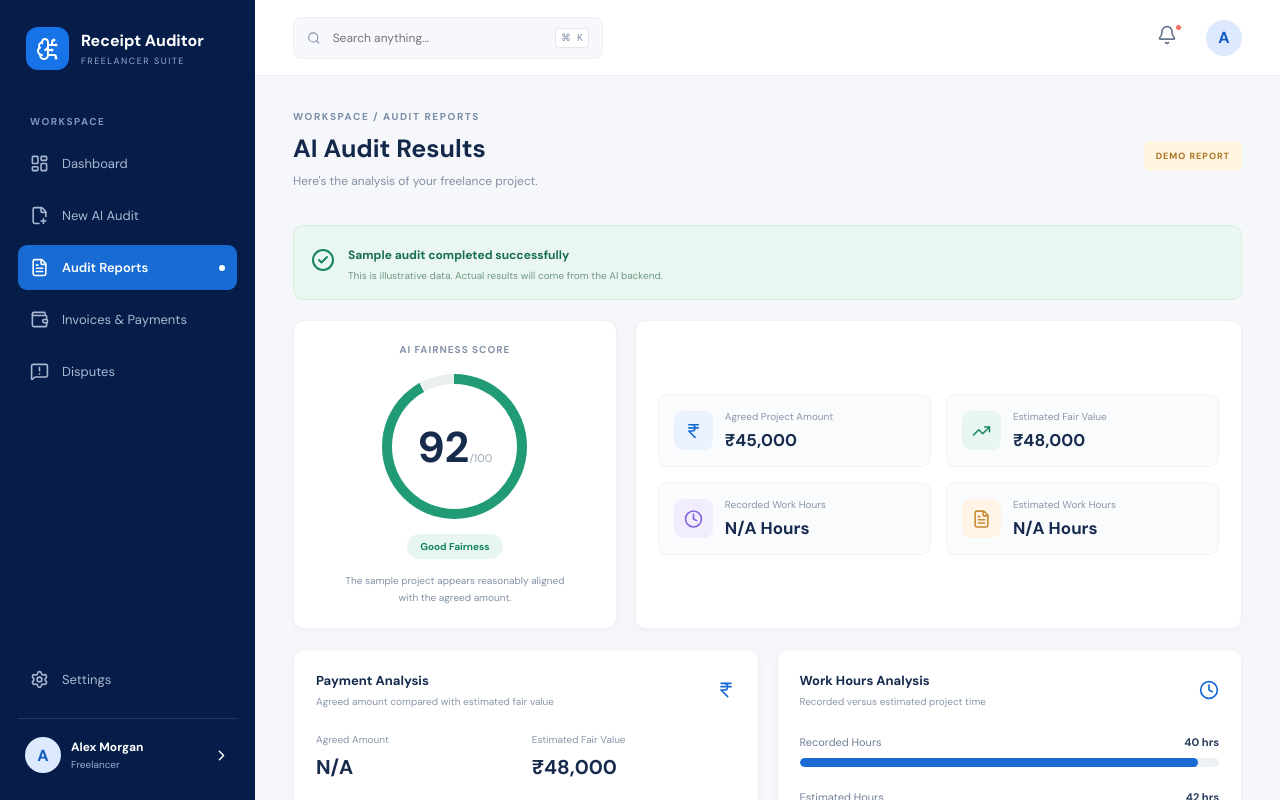
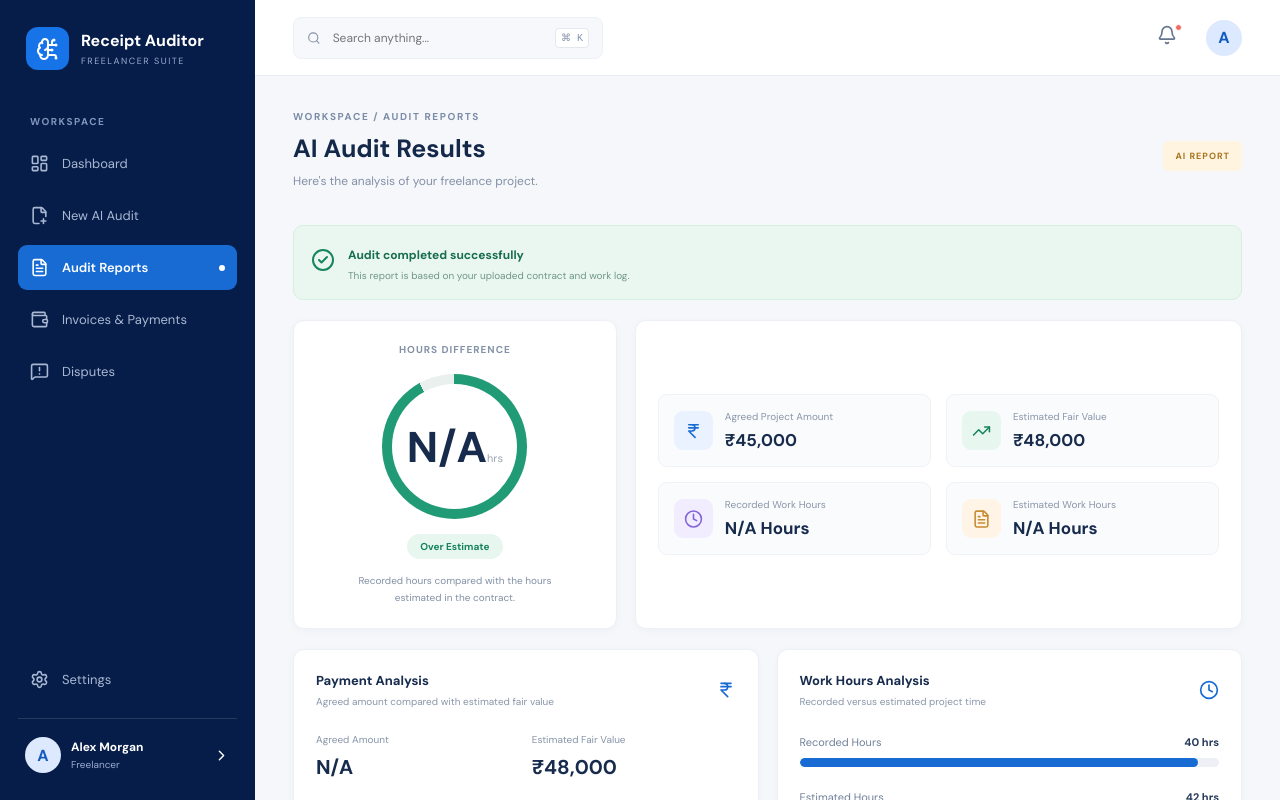
Before and after one commit to sirikcs/ai-receipt-auditor0, a React app in the folder frontend/: page / in a window 1280 px wide. Both pictures are taken after a click on the button "Audit Reports". Shown: the top 800 px of the page. Built offline with nearby package versions, Linux system fonts and the light colour scheme; the HTML template or start-up script is replaced by a standard one.

Commit message:
Show real audit data on results page

```diff
--- a/frontend/src/pages/AuditResults.jsx
+++ b/frontend/src/pages/AuditResults.jsx
@@ -17,7 +17,7 @@ export default function AuditResults({ result }) {
   const estimatedHours = result?.worklog_summary?.estimated_hours;
   const agreedAmount = result?.payment_summary?.agreed_amount;
   const currency = result?.payment_summary?.currency;
-  const aiText = result?.ai_analysis;
+  const aiText = result?.ai_analysis || result?.analysis;
   return (
     <div className="results-page">
 
@@ -27,7 +27,7 @@ export default function AuditResults({ result }) {
           <h1>AI Audit Results</h1>
           <p>Here's the analysis of your freelance project.</p>
         </div>
-        <span className="sample-badge">DEMO REPORT</span>
+        <span className="sample-badge">AI REPORT</span>
       </div>
 
       <div className="result-success-banner">
@@ -35,23 +35,25 @@ export default function AuditResults({ result }) {
           <CheckCircle2 size={24} />
         </div>
         <div>
-          <strong>Sample audit completed successfully</strong>
-          <p>This is illustrative data. Actual results will come from the AI backend.</p>
+          <strong>Audit completed successfully</strong>
+<p>This report is based on your uploaded contract and work log.</p>
         </div>
       </div>
 
       <section className="score-section">
         <div className="score-card">
-          <p className="result-label">AI FAIRNESS SCORE</p>
+          <p className="result-label">HOURS DIFFERENCE</p>
 <div className="score-circle">
   <div>
-              <strong>92</strong>
-              <span>/100</span>
+    <strong>{result?.worklog_summary?.hours_difference ?? "N/A"}</strong>
+    <span>hrs</span>
   </div>
 </div>
-          <span className="score-rating">Good Fairness</span>
+<span className="score-rating">
+  {result?.worklog_summary?.hours_difference <= 0 ? "Within Estimate" : "Over Estimate"}
+</span>
 <p className="score-description">
-            The sample project appears reasonably aligned with the agreed amount.
+  Recorded hours compared with the hours estimated in the contract.
 </p>
         </div>
 
```
Lines whose indentation alone changed are shown as unchanged.
